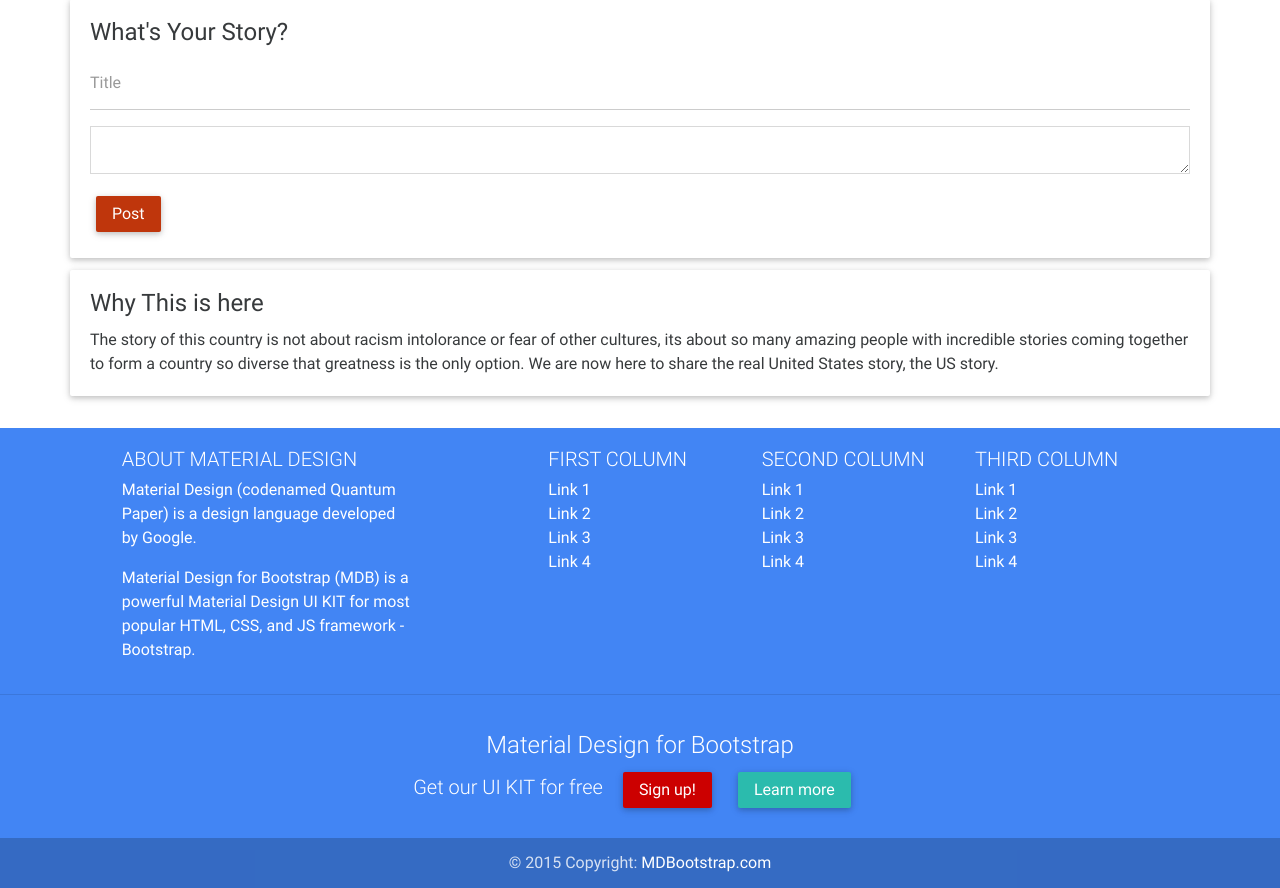
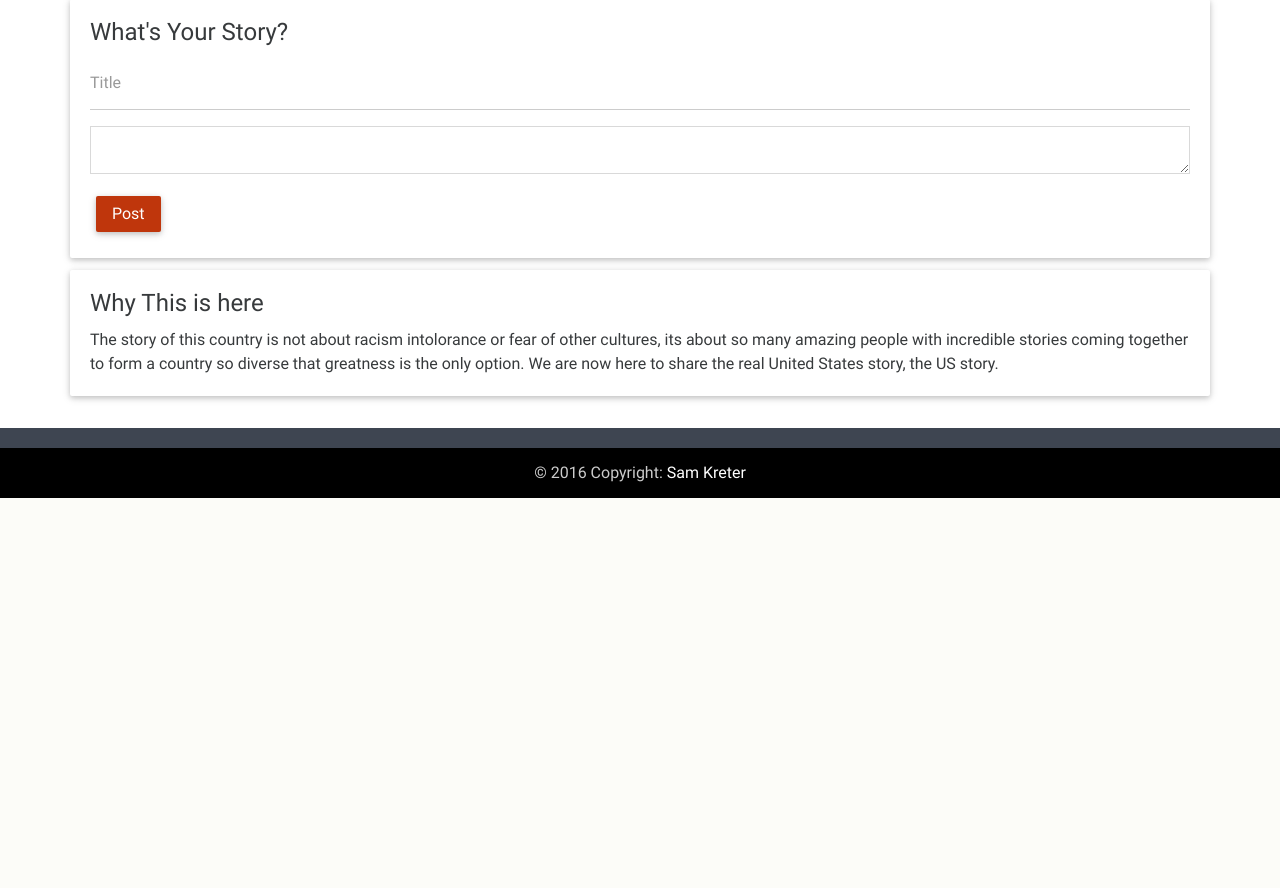
Before and after one commit to samkreter/tell-the-us-story, a Flask app: page / in a window 1280 px wide. Shown: the part 421-1309 px from the top of the page. After the commit the page ends 919 px from the top, so only its background shows below. Run offline with Flask 2, Linux system fonts and the light colour scheme; some libraries are stand-ins or nearby versions.

Commit message:
fixed footer

```diff
--- a/app/static/css/style.css
+++ b/app/static/css/style.css
@@ -12,9 +12,6 @@ html,
             background-color: #4285F4;
         }*/
 
-        footer.page-footer {
-            background-color: #4285F4;
-        }
 /*
         @media only screen and (max-width: 768px) {
             .navbar {
--- a/app/templates/index.html
+++ b/app/templates/index.html
@@ -130,85 +130,15 @@
 
 
     <!--Footer-->
-    <footer class="page-footer center-on-small-only">
+    <footer class="page-footer">
 
-        <!--Footer Links-->
-        <div class="container-fluid">
-            <div class="row">
 
-                <!--First column-->
-                <div class="col-md-3 offset-md-1">
-                    <h5 class="title">ABOUT MATERIAL DESIGN</h5>
-                    <p>Material Design (codenamed Quantum Paper) is a design language developed by Google. </p>
 
-                    <p>Material Design for Bootstrap (MDB) is a powerful Material Design UI KIT for most popular HTML, CSS, and JS framework - Bootstrap.</p>
-                </div>
-                <!--/.First column-->
-
-                <hr class="hidden-md-up">
-
-                <!--Second column-->
-                <div class="col-md-2 offset-md-1">
-                    <h5 class="title">First column</h5>
-                    <ul>
-                        <li><a href="#!">Link 1</a></li>
-                        <li><a href="#!">Link 2</a></li>
-                        <li><a href="#!">Link 3</a></li>
-                        <li><a href="#!">Link 4</a></li>
-                    </ul>
-                </div>
-                <!--/.Second column-->
-
-                <hr class="hidden-md-up">
-
-                <!--Third column-->
-                <div class="col-md-2">
-                    <h5 class="title">Second column</h5>
-                    <ul>
-                        <li><a href="#!">Link 1</a></li>
-                        <li><a href="#!">Link 2</a></li>
-                        <li><a href="#!">Link 3</a></li>
-                        <li><a href="#!">Link 4</a></li>
-                    </ul>
-                </div>
-                <!--/.Third column-->
-
-                <hr class="hidden-md-up">
-
-                <!--Fourth column-->
-                <div class="col-md-2">
-                    <h5 class="title">Third column</h5>
-                    <ul>
-                        <li><a href="#!">Link 1</a></li>
-                        <li><a href="#!">Link 2</a></li>
-                        <li><a href="#!">Link 3</a></li>
-                        <li><a href="#!">Link 4</a></li>
-                    </ul>
-                </div>
-                <!--/.Fourth column-->
-
-            </div>
-        </div>
-        <!--/.Footer Links-->
-
-        <hr>
-
-        <!--Call to action-->
-        <div class="call-to-action">
-            <h4>Material Design for Bootstrap</h4>
-            <ul>
-                <li>
-                    <h5>Get our UI KIT for free</h5></li>
-                <li><a target="_blank" href="http://mdbootstrap.com/getting-started/" class="btn btn-danger">Sign up!</a></li>
-                <li><a target="_blank" href="http://mdbootstrap.com/material-design-for-bootstrap/" class="btn btn-default">Learn more</a></li>
-            </ul>
-        </div>
-        <!--/.Call to action-->
 
         <!--Copyright-->
-        <div class="footer-copyright">
+        <div style="background: #000" class="footer-copyright">
             <div class="container-fluid">
-                © 2015 Copyright: <a href="http://www.MDBootstrap.com"> MDBootstrap.com </a>
+                © 2016 Copyright: <a href="http://www.MDBootstrap.com"> Sam Kreter</a>
 
             </div>
         </div>
```
